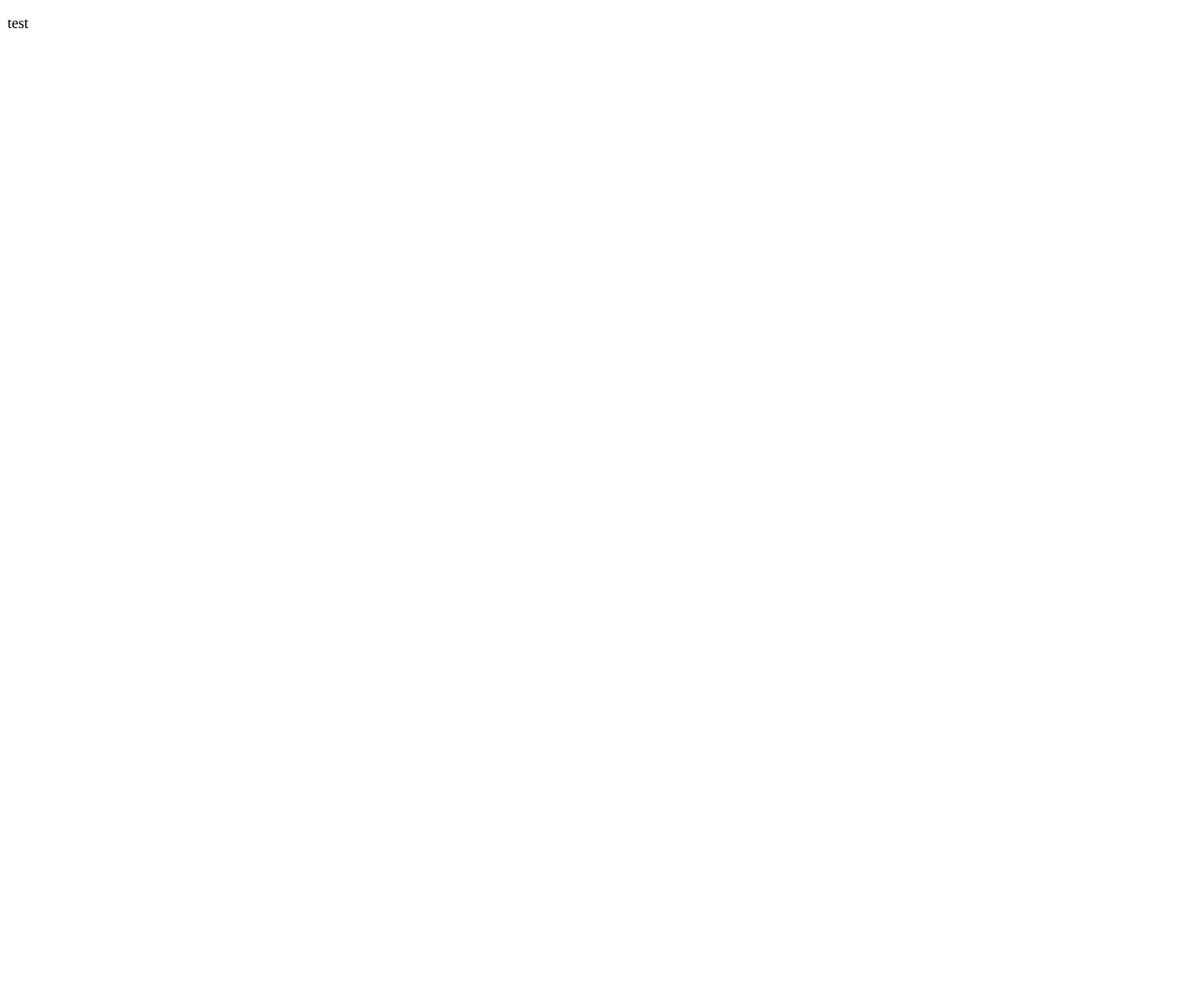
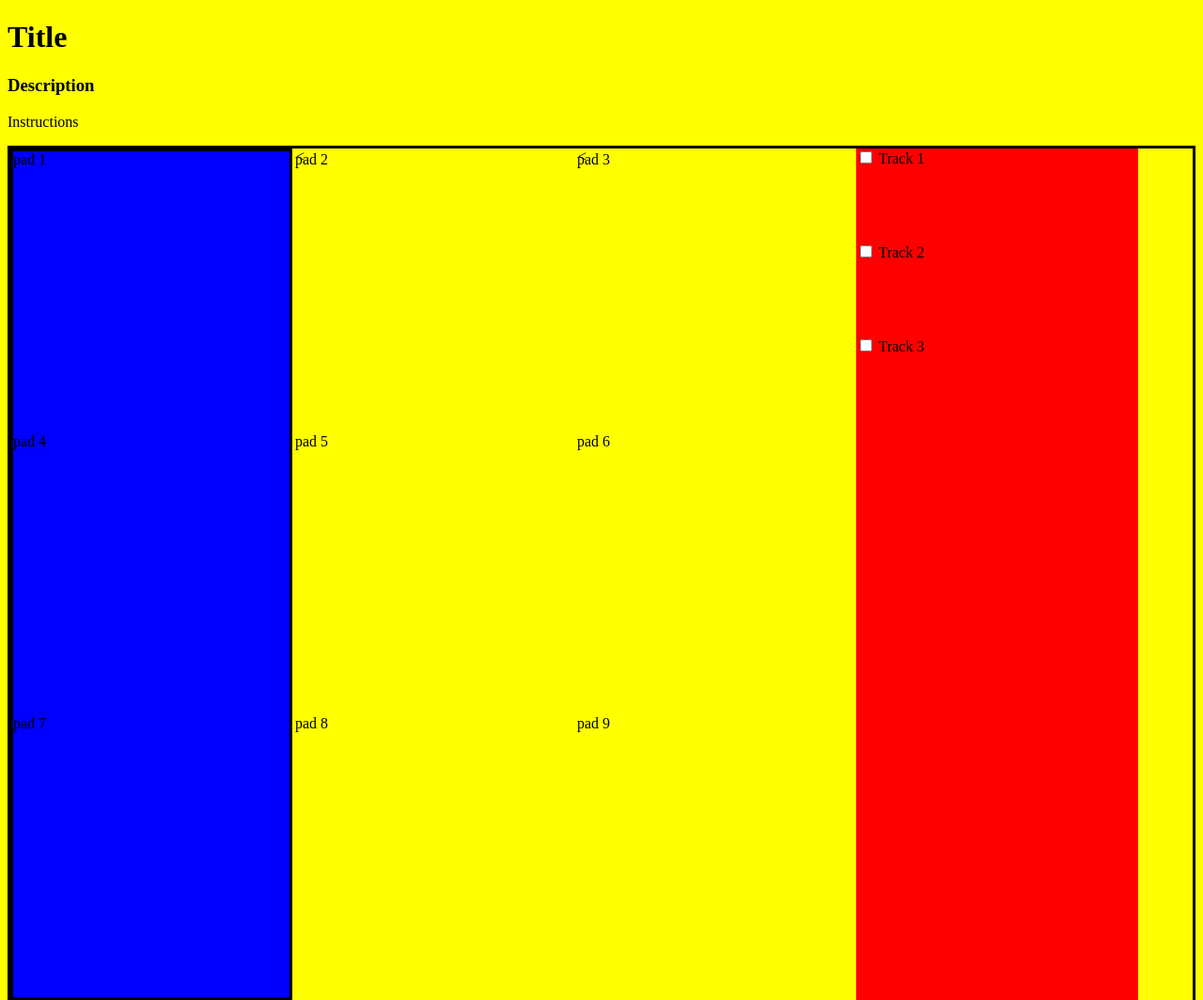
Before and after one commit to devashrlucas/sample-pad, a website: page index.html in a window 1280 px wide. Shown: the top 1064 px of the page at 94% size. Before the commit the page ends 800 px from the top, so only its background shows below. Drawn offline with Linux system fonts and the light colour scheme.

Commit message:
Started CSS grid.

```diff
--- a/css/styles.css
+++ b/css/styles.css
@@ -0,0 +1,24 @@
+.container {
+    display: grid;
+    grid-template-columns:repeat(4, 300px);
+    border-style: solid;
+    background-color: yellow;
+}
+
+.container-pads {
+    border-style: solid;
+    display: grid;
+    grid-template-columns:repeat(3, 300px);
+    grid-template-rows: repeat(3, 300px);
+    background-color: blue;
+}
+
+.container-tracks {
+    display: grid;
+    grid-template-rows: repeat(3, 100px);
+background-color: red;
+}
+
+body {
+    background-color: yellow;
+}
--- a/index.html
+++ b/index.html
@@ -9,6 +9,37 @@
     <script src='js/index.js'></script>
 </head>
 <body>
-    <p>test</p>
+    <header>
+        <h1>Title</h1>
+        <h3>Description</h3>
+        <p>Instructions</p>
+    </header>
+
+    <div class="container">
+        <div class="container-pads">
+            <div class="pads" id="pad-1">pad 1</div>
+            <div class="pads" id="pad-2">pad 2</div>
+            <div class="pads" id="pad-3">pad 3</div>
+            <div class="pads" id="pad-4">pad 4</div>
+            <div class="pads" id="pad-5">pad 5</div>
+            <div class="pads" id="pad-6">pad 6</div>
+            <div class="pads" id="pad-7">pad 7</div>
+            <div class="pads" id="pad-8">pad 8</div>
+            <div class="pads" id="pad-9">pad 9</div>
+        </div>
+        <div class="container-empty">&nbsp;<</div>
+        <div class="container-empty">&nbsp;<</div>
+        <div class="container-tracks">
+            <label class="toggle">
+                <input type="checkbox" class="track" id="track-1"/> Track 1
+            </label>
+            <label class="toggle">
+                <input type="checkbox" class="track" id="track-2"/> Track 2
+            </label>
+            <label class="toggle">
+                <input type="checkbox" class="track" id="track-3"/> Track 3
+            </label>
+        </div>
+    </div>
 </body>
 </html>
```
